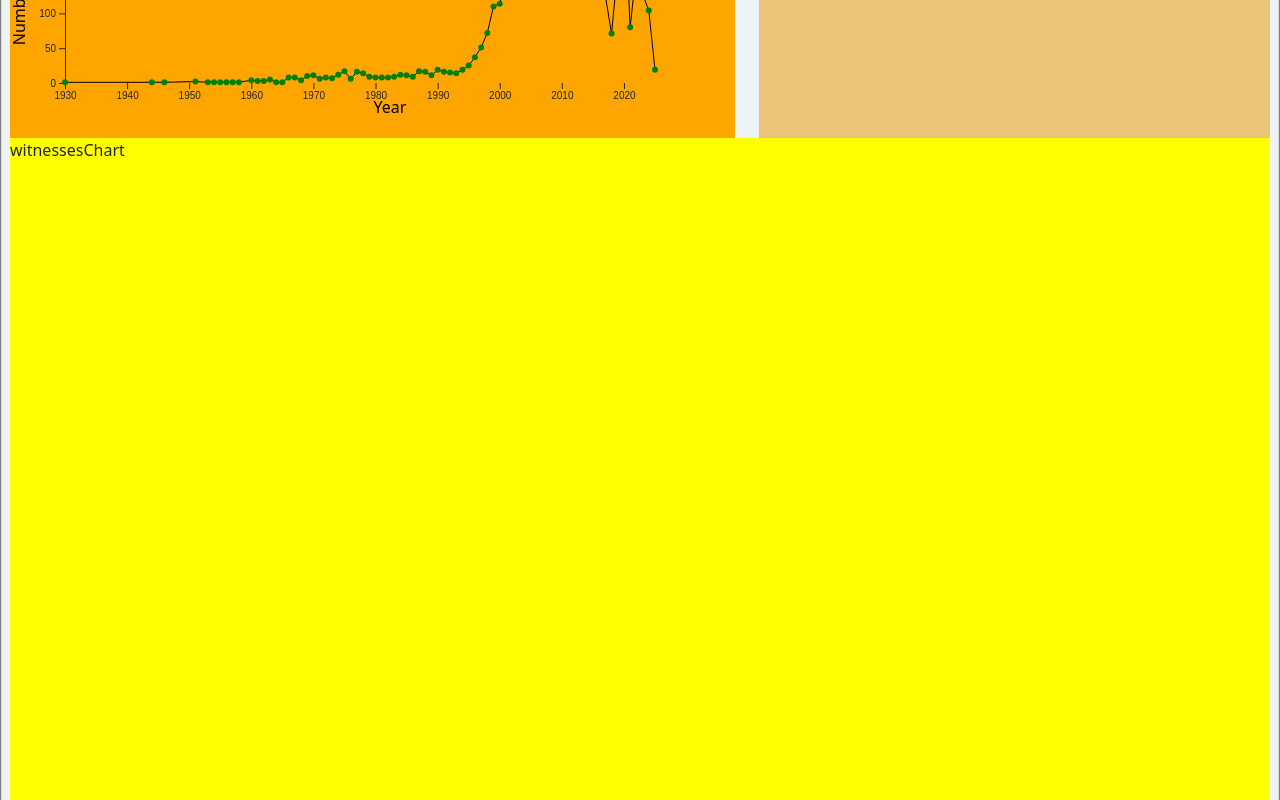
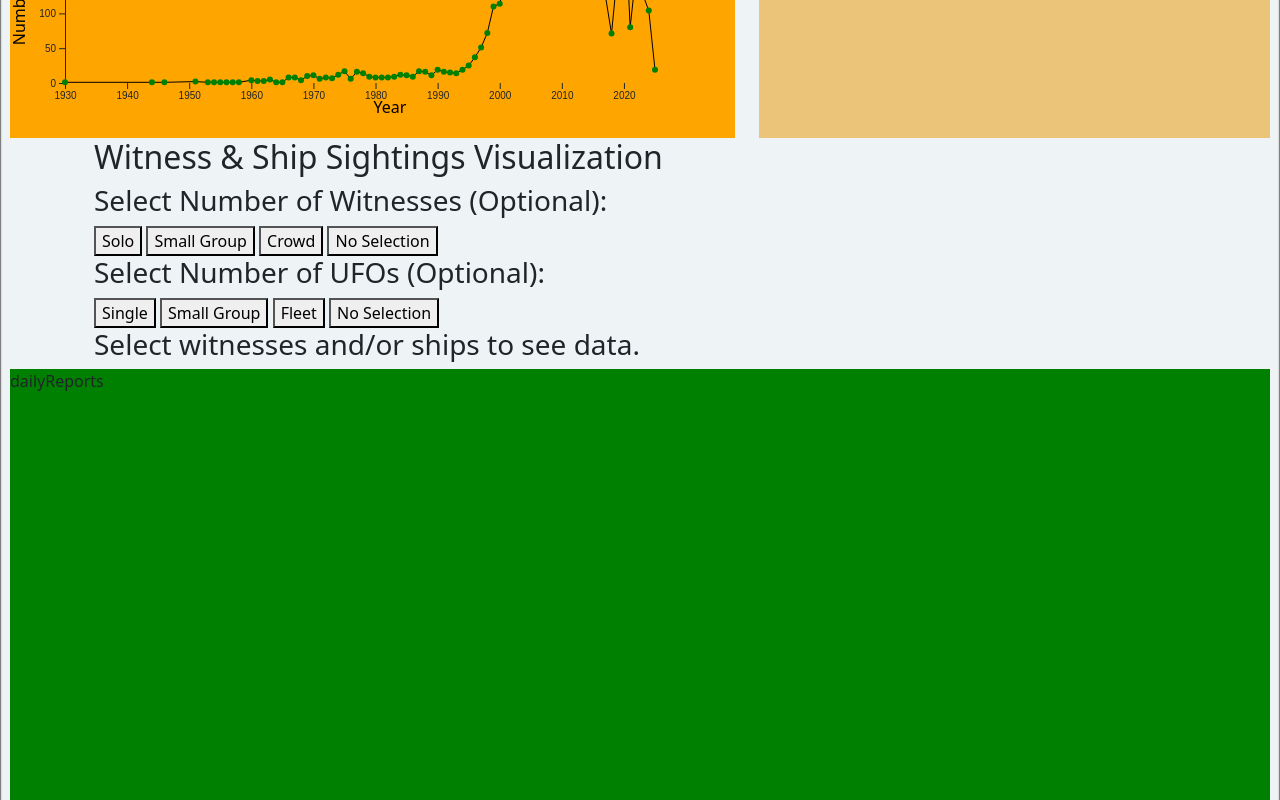
Before and after one commit to DimitriosGkiokmema/CSC316-Project, a plain HTML site: page src/index.html in a window 1280 px wide. Shown: the part 1440-2240 px from the top of the page. Drawn offline with nearby package versions, Linux system fonts and the light colour scheme.

Commit message:
adding witness code to index.html

```diff
--- a/src/index.html
+++ b/src/index.html
@@ -14,6 +14,7 @@
 
 		<!-- own CSS -->
 		<link rel="stylesheet" href="css/style.css">
+		<link rel="stylesheet" href="css/witness.css">
 
 		<!-- Repo Link
 		https://github.com/DimitriosGkiokmema/CSC316-Project
@@ -69,9 +70,40 @@
 							</div>
 							<div class="row">
 								<div class="col">
-									<div id="witnessesChart" style="min-height: 100vh; width: 100%; background-color: yellow;">
-										witnessesChart
-									</div>
+									<div class="container">
+
+									        <div class="left-panel">
+									            <div class="ufo-space" id="ufo-space"></div> <!-- Space for UFOs -->
+									            <div class="landing-pad" id="landing-pad"></div> <!-- Oval Platform for Stickmen -->
+									        </div>
+
+									        <div class="right-panel">
+									            <h2>Witness & Ship Sightings Visualization</h2>
+
+									            <div class="selection-container">
+									                <h3>Select Number of Witnesses (Optional):</h3>
+									                <div class="button-group">
+									                    <button class="witness-btn" data-value="solo">Solo</button>
+									                    <button class="witness-btn" data-value="smallGroup">Small Group</button>
+									                    <button class="witness-btn" data-value="crowd">Crowd</button>
+									                    <button class="witness-btn" data-value="none">No Selection</button>
+									                </div>
+									            </div>
+
+									            <div class="selection-container">
+									                <h3>Select Number of UFOs (Optional):</h3>
+									                <div class="button-group">
+									                    <button class="ship-btn" data-value="single">Single</button>
+									                    <button class="ship-btn" data-value="smallGroup">Small Group</button>
+									                    <button class="ship-btn" data-value="fleet">Fleet</button>
+									                    <button class="ship-btn" data-value="none">No Selection</button>
+									                </div>
+									            </div>
+
+									            <h3 id="percentage-output">Select witnesses and/or ships to see data.</h3>
+									        </div>
+									    </div>
+
 								</div>
 							</div>
 							<div class="row">
@@ -126,7 +158,7 @@
 		<script src="js/proportionalPieChart.js"></script>
 		<script src="js/maps.js"></script>
 		<script src="js/reportsOverTimeChart.js"></script>
-		<script src="js/witnessesBarChart.js"></script>
+		<script src="js/witness.js"></script>
 		<script src="js/main.js"></script>
 	</body>
 </html>
```
